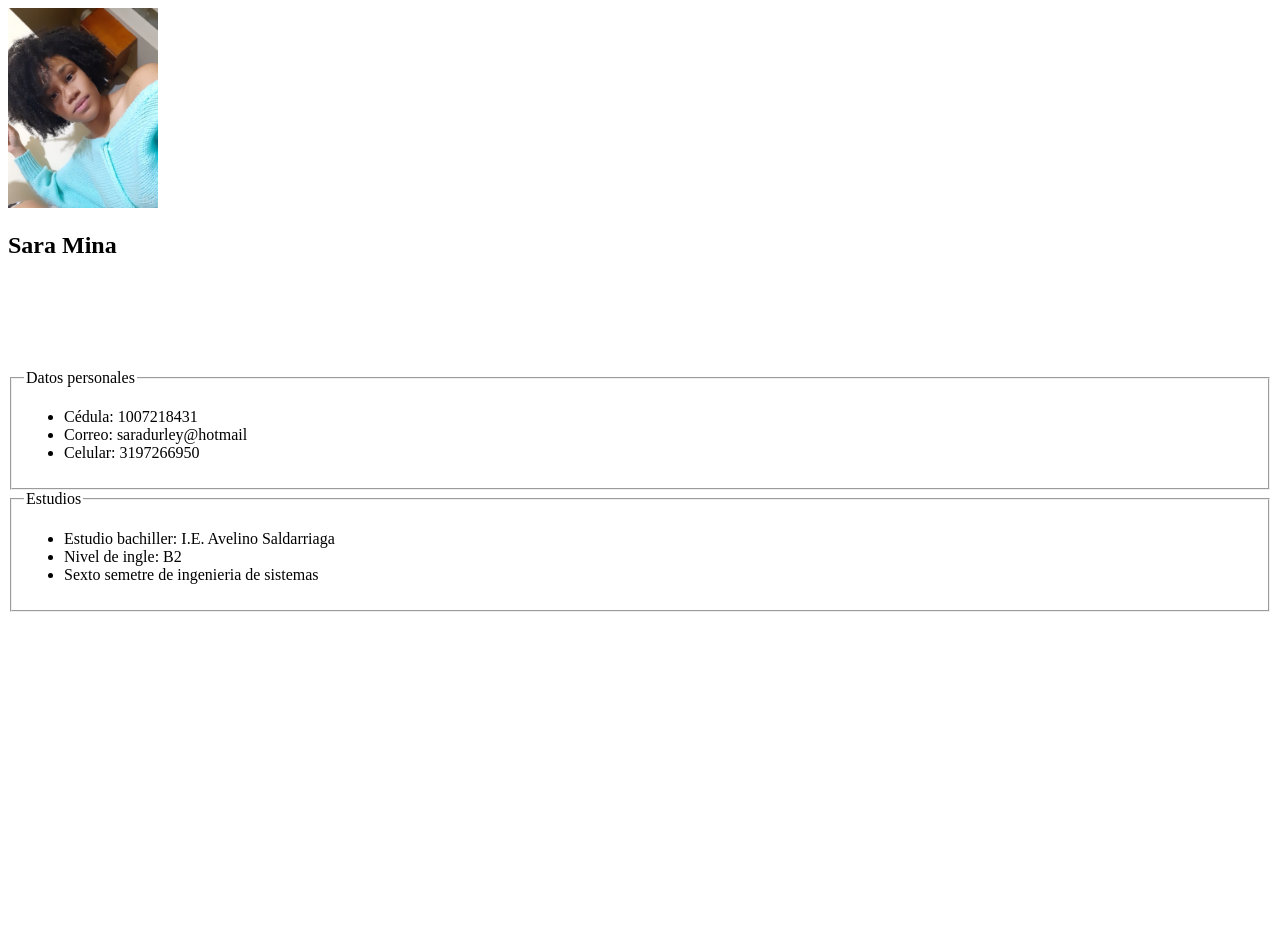
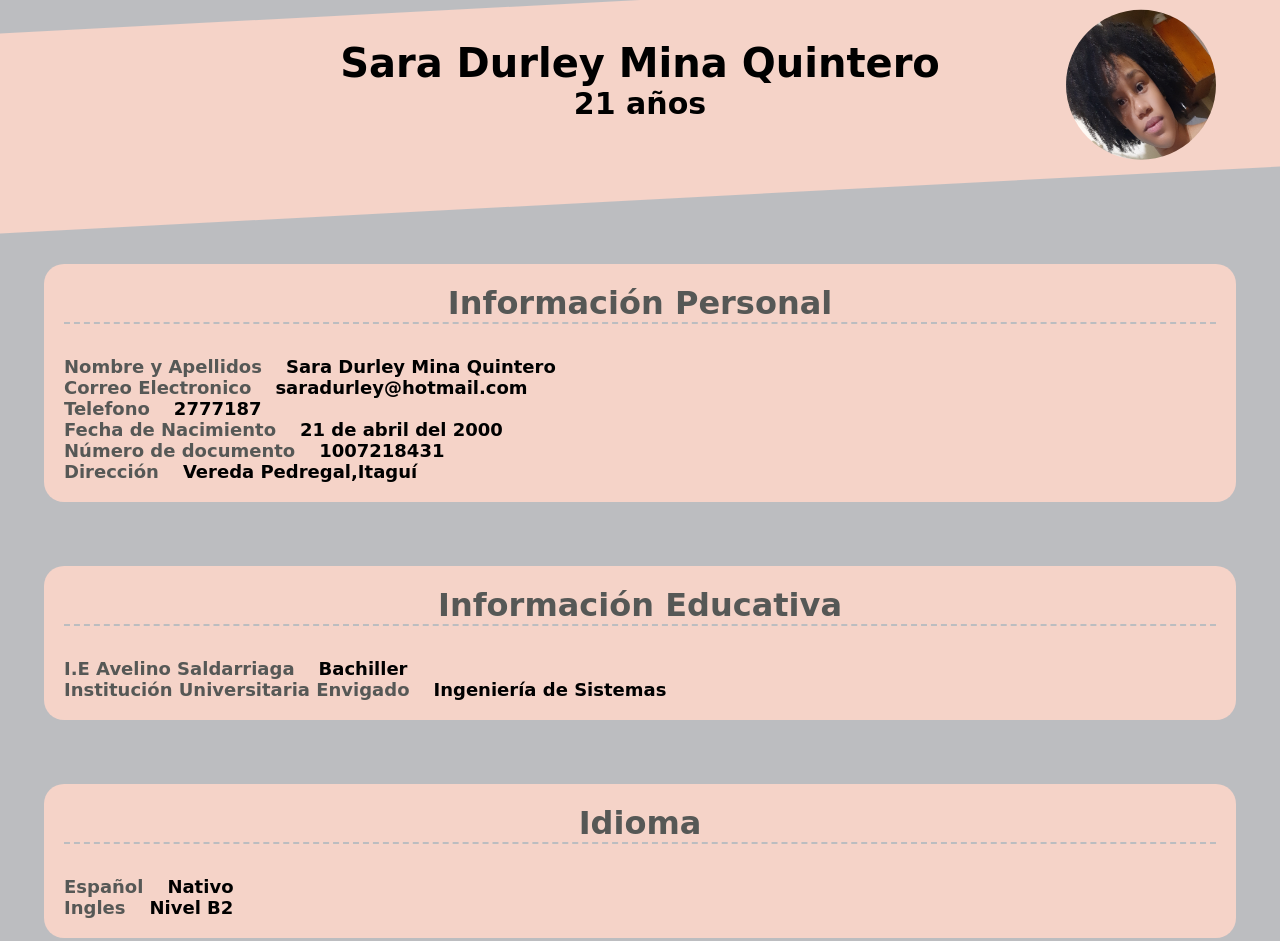
Before and after one commit to sdminaq/ejercicios_clase_pro_web, a plain HTML site: page index.html in a window 1280 px wide. Before the commit the page ends 800 px from the top, so only its background shows below. Drawn offline with Linux system fonts and the light colour scheme; a web font is replaced by a local one.

Commit message:
actualizacion

```diff
--- a/css/index.css
+++ b/css/index.css
@@ -0,0 +1,90 @@
+body{
+    margin: 0;
+    padding: 0;
+    background: #BCBDC0;
+}
+
+.name{
+    width: 100%;
+    height: 200px;
+    background: #F5D3C8;
+    transform: skewY(-3deg);
+}
+
+.name .content{
+    width: 50%;
+    height: 50%;
+    position: absolute;
+    left: 25%;
+}
+
+.name .content .p-1{
+    font-family: 'Klee One', cursive;
+    font-weight: bolder;
+    font-size: 40px;
+    transform: skewY(3deg);
+    margin-bottom: 0;
+    text-align: center;
+}
+
+.name .content .p-2{
+    font-family: 'Klee One', cursive;
+    font-size: 30px;
+    font-weight: bold;
+    transform: skewY(3deg);
+    margin-top: 0;
+    margin-bottom: 0;
+    text-align: center;
+}
+
+.name .img{
+    position: absolute;
+    top: 18%;
+    right: 5%;
+    width: 150px;
+    height: 150px;
+    border-radius: 100%;
+    transform: skewY(3deg);
+    overflow: hidden;
+}
+
+.name .img img{
+    width: 180px;
+    height: 240px;
+    transform: skewY(20deg);
+}
+
+.infpersonal{
+    width: 90%;
+    height: auto;
+    background: #F5D3C8;
+    margin: 5% auto;
+    padding: 20px;
+    border-radius: 20px;
+}
+
+.infpersonal .titulosec{
+    color: #565856;
+    font-family: 'Klee One', cursive;
+    font-weight: bold;
+    font-size: xx-large;
+    text-align: center;
+    margin-top: 0;
+    border-bottom: 2px #BCBDC0 dashed;
+}
+
+.infpersonal .textname{
+    color: #565856;
+    font-family: 'Klee One', cursive;
+    font-weight: bolder;
+    font-size: large;
+    display: inline;
+    margin-right: 20px;
+}
+
+.infpersonal .textinf{
+    font-family: 'Klee One', cursive;
+    font-weight: bold;
+    font-size: large;
+    display: inline;
+}
--- a/index.html
+++ b/index.html
@@ -1,31 +1,53 @@
 <!DOCTYPE html>
 <html lang="es">
 <head>
-
+    <meta charset="UTF-8">
+    <meta http-equiv="X-UA-Compatible" content="IE=edge">
+    <meta name="viewport" content="width=device-width, initial-scale=1.0">
     <title>Hoja de vida</title>
+    <link rel="stylesheet" href="css/index.css">
+    <link rel="preconnect" href="https://fonts.googleapis.com">
+    <link rel="preconnect" href="https://fonts.gstatic.com" crossorigin>
+    <link href="https://fonts.googleapis.com/css2?family=Klee+One&display=swap" rel="stylesheet">
 </head>
 <body>
-    <div id="principal">
-        <img src="IMG-20200731-WA0007.jpg" id="mifoto" width="150">
+    <div class= "name">
+        <div class="img">
+            <img src="IMG-20200731-WA0007.jpg" alt="">
+        </div>
+        <div class="content">
+            <p class="p-1">Sara Durley Mina Quintero</p>
+            <p class="p-2">21 años</p>
+        </div>
     </div>
-    <h2>Sara Mina</h2>
-    <br><br><br><br><br>
-    <fieldset>
-        <legend>Datos personales</legend>
-        <ul>
-            <li>Cédula: 1007218431</li>
-            <li>Correo: saradurley@hotmail</li>
-            <li>Celular: 3197266950</li>
-        </ul>
-    </fieldset>
-    <fieldset>
-        <legend>Estudios</legend>
-        <ul>
-            <li>Estudio bachiller: I.E. Avelino Saldarriaga</li>
-            <li>Nivel de ingle: B2</li>
-            <li>Sexto semetre de ingenieria de sistemas</li>
-        </ul>
-    </fieldset>
-
+    <div class="infpersonal">
+        <p class="titulosec">Información Personal</p>
+        <p class="textname">Nombre y Apellidos</p>
+        <p class="textinf">Sara Durley Mina Quintero</p><br>
+        <p class="textname">Correo Electronico</p>
+        <p class="textinf">saradurley@hotmail.com</p><br>
+        <p class="textname">Telefono</p>
+        <p class="textinf">2777187</p><br>
+        <p class="textname">Fecha de Nacimiento</p>
+        <p class="textinf">21 de abril del 2000</p><br>
+        <p class="textname">Número de documento</p>
+        <p class="textinf">1007218431</p><br>
+        <p class="textname">Dirección</p>
+        <p class="textinf">Vereda Pedregal,Itaguí</p><br>
+    </div>
+    <div class="infpersonal">
+        <p class="titulosec">Información Educativa</p>
+        <p class="textname">I.E Avelino Saldarriaga</p>
+        <p class="textinf">Bachiller</p><br>
+        <p class="textname">Institución Universitaria Envigado</p>
+        <p class="textinf">Ingeniería de Sistemas</p><br>
+    </div>
+    <div class="infpersonal">
+        <p class="titulosec">Idioma</p>
+        <p class="textname">Español</p>
+        <p class="textinf">Nativo</p><br>
+        <p class="textname">Ingles</p>
+        <p class="textinf">Nivel B2</p><br>
+    </div>
 </body>
 </html>
```
